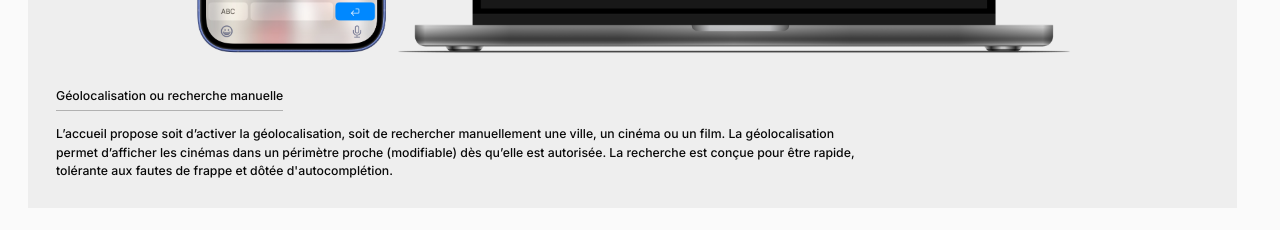
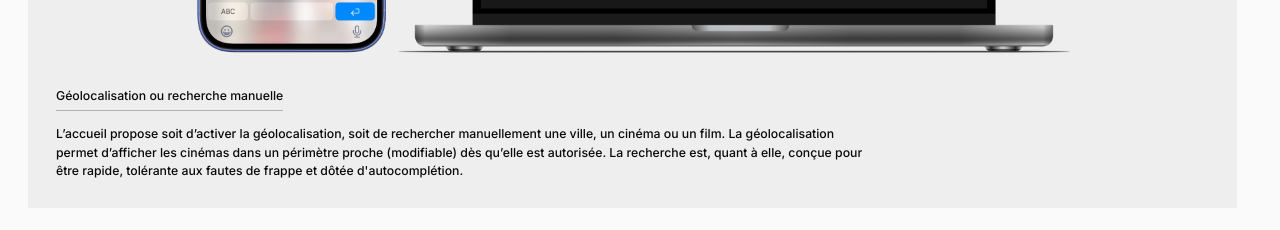
Before and after one commit to pierredelattre/portfolio2026, a Vue app: page /projet/septiemeseance in a window 1280 px wide. Shown: the part 2120-2350 px from the top of the page. Built offline with nearby package versions, Linux system fonts and the light colour scheme.

Commit message:
feat: add projet route and update Septiemeseance content for clarity

```diff
--- a/src/router/index.js
+++ b/src/router/index.js
@@ -21,6 +21,14 @@ const routes = [
     path: '/projet/alpine',
     name: 'alpine',
     component: () => import('@/views/Alpine.vue'),
+    meta: {
+      headerMode: 'project'
+    }
+  },
+  {
+    path: '/projet/projet',
+    name: 'projet',
+    component: () => import('@/views/Projet.vue'),
     meta: {
       headerMode: 'project'
     }
--- a/src/views/Septiemeseance.vue
+++ b/src/views/Septiemeseance.vue
@@ -16,7 +16,7 @@ L’enjeu était de créer un service plus fluide, qui répond vraiment au besoi
 
     <ImageFullWidthLayout secondary :image-src="geolocationImage"
       image-alt="Géolocalisation ou recherche manuelle" title="Géolocalisation ou recherche manuelle"
-      text="L’accueil propose soit d’activer la géolocalisation, soit de rechercher manuellement une ville, un cinéma ou un film. La géolocalisation permet d’afficher les cinémas dans un périmètre proche (modifiable) dès qu’elle est autorisée. La recherche est conçue pour être rapide, tolérante aux fautes de frappe et dôtée d'autocomplétion." />
+      text="L’accueil propose soit d’activer la géolocalisation, soit de rechercher manuellement une ville, un cinéma ou un film. La géolocalisation permet d’afficher les cinémas dans un périmètre proche (modifiable) dès qu’elle est autorisée. La recherche est, quant à elle, conçue pour être rapide, tolérante aux fautes de frappe et dôtée d'autocomplétion." />
 
     <GridScrollLayout :images="gridScrollImages" title="Filtres de recherche" :text="gridScrollFiltersText" />
 
@@ -78,7 +78,7 @@ const gridScrollFiltersText = [
 const gridScrollUpgradesText = [
   {
     description:
-      "Plusieurs évolutions sont prévues : l’affichage des prix, la mise en avant de la prochaine séance directement dans les résultats, ainsi qu’une version mobile avec alertes personnalisées (nouveau film, séance proche, rappel dans une salle favorite). S’ajouteraient aussi les infos spécifiques des séances (3D, avant-première…), l’intégration de notes/avis et des distinctions des films. Enfin, une connexion à Letterboxd ou Trakt permettrait de n’afficher que les séances issues de sa watchlist et d’activer des alertes dédiées."
+      "Plusieurs évolutions sont prévues : l’affichage des prix, la mise en avant de la prochaine séance directement dans les résultats, ainsi qu’une version mobile avec alertes personnalisées (nouveau film, séance proche, rappel dans une salle favorite). S’ajouteraient aussi les infos spécifiques des séances (3D, avant-première…), l’intégration de notes/avis et des distinctions des films. Lorsqu'une recherche a été effectué, afficher le nombre de résultats en temps réel lors de la sélection des filtres dans la bottom sheet mobile. Enfin, une connexion à Letterboxd ou Trakt permettrait de n’afficher que les séances issues de sa watchlist et d’activer des alertes dédiées."
   }
 ]
 
```
